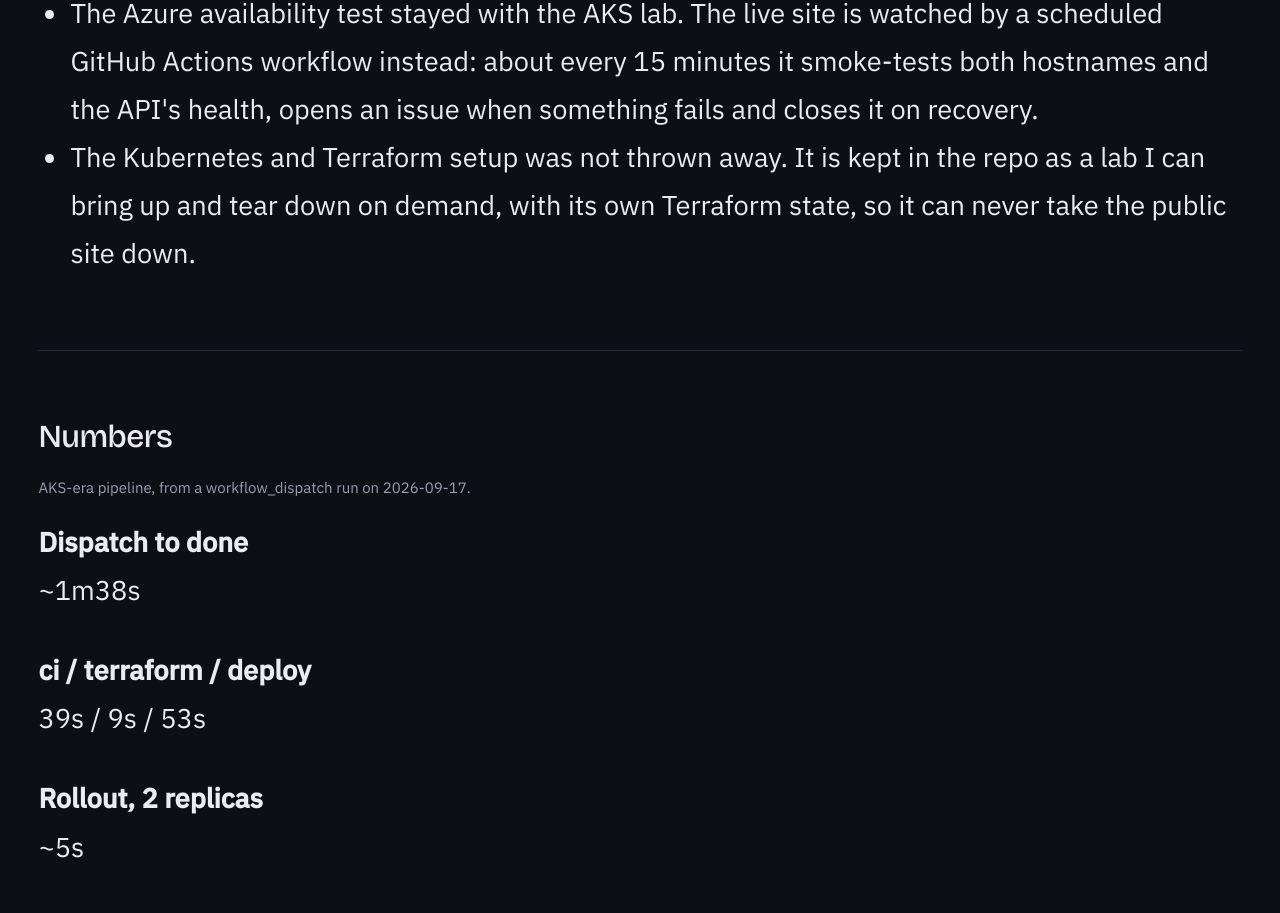
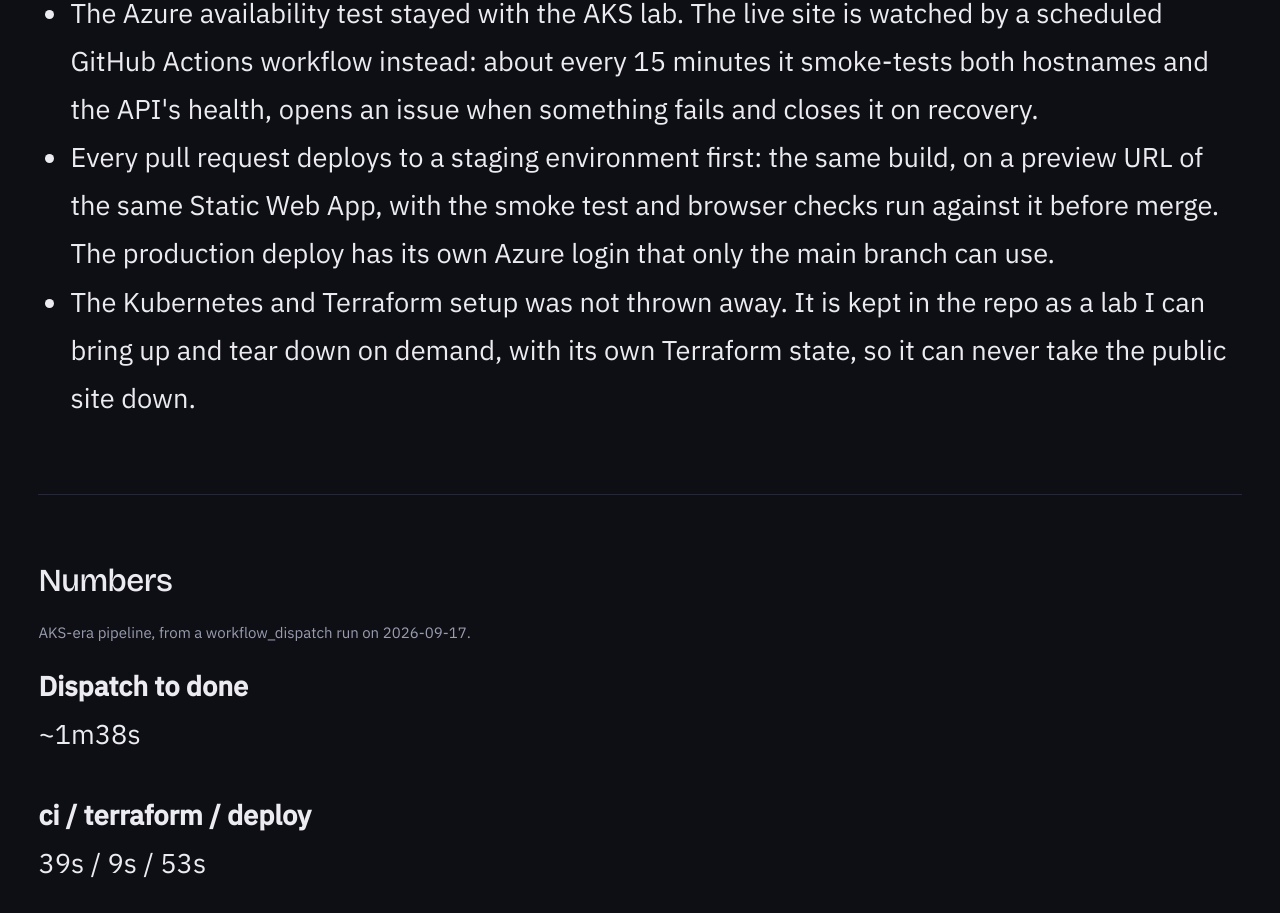
Before and after one commit to EliothK/krahler, a React (Vite) app: page /build in a window 1280 px wide. Shown: the part 3690-4603 px from the top of the page. Built offline with nearby package versions, Linux system fonts and the light colour scheme; no server answers; a web font is replaced by a local one.

Commit message:
Staging environment for PRs (#62)

```diff
--- a/src/components/BuildLog.tsx
+++ b/src/components/BuildLog.tsx
@@ -253,6 +253,13 @@
               it on recovery.
             </li>
             <li>
+              Every pull request deploys to a staging environment first: the
+              same build, on a preview URL of the same Static Web App, with the
+              smoke test and browser checks run against it before merge. The
+              production deploy has its own Azure login that only the main
+              branch can use.
+            </li>
+            <li>
               The Kubernetes and Terraform setup was not thrown away. It is
               kept in the repo as a lab I can bring up and tear down on demand,
               with its own Terraform state, so it can never take the public
--- a/src/scripts/projects.ts
+++ b/src/scripts/projects.ts
@@ -41,7 +41,8 @@
         ],
         next: [
             "Kubernetes was more than a one-page static site needs, and I'd rather say so than pretend otherwise. The point of the first version was to build the delivery path properly, not to right-size the workload. Even with the node stopped overnight, the load balancer, public IP and registry billed around the clock, and the site was dark from 10pm to 5am. Moving to static hosting removed both problems. The AKS setup is kept in the repo as a lab I can bring up and tear down, with its own Terraform state.",
-            "Still under-engineered: no staging environment, and Terraform applied by hand rather than by the pipeline. A bad deploy fails the post-deploy checks and a scheduled uptime workflow opens an issue, but by then it's already live. Staging environment first - it's the one whose absence I'd actually feel.",
+            "Staging now exists: every pull request deploys the exact build CI tested to a staging environment on the same Static Web App, and the smoke test and browser checks run there before I merge. The production deploy gets its own login, which only the main branch can use.",
+            "Still under-engineered: Terraform is applied by hand rather than by the pipeline, and staging shares the production API and database, so a contact-form test from staging is a real message. Terraform in the pipeline, with the plan posted to the PR, is next.",
         ],
         links: [
             { label: "The workflow", href: "https://github.com/EliothK/krahler/blob/main/.github/workflows/deploy.yml" },
--- a/vitest.smoke.config.ts
+++ b/vitest.smoke.config.ts
@@ -6,5 +6,7 @@
         environment: "node",
         include: ["smoke/**/*.smoke.test.ts"],
         testTimeout: 20_000,
+        // Setup hooks launch a browser and load a page that may have just been deployed; the 10s default timed out on staging once.
+        hookTimeout: 60_000,
     },
 });
```
Also changed, not shown: 2 other files (tests, documents, lock files or other folders).
